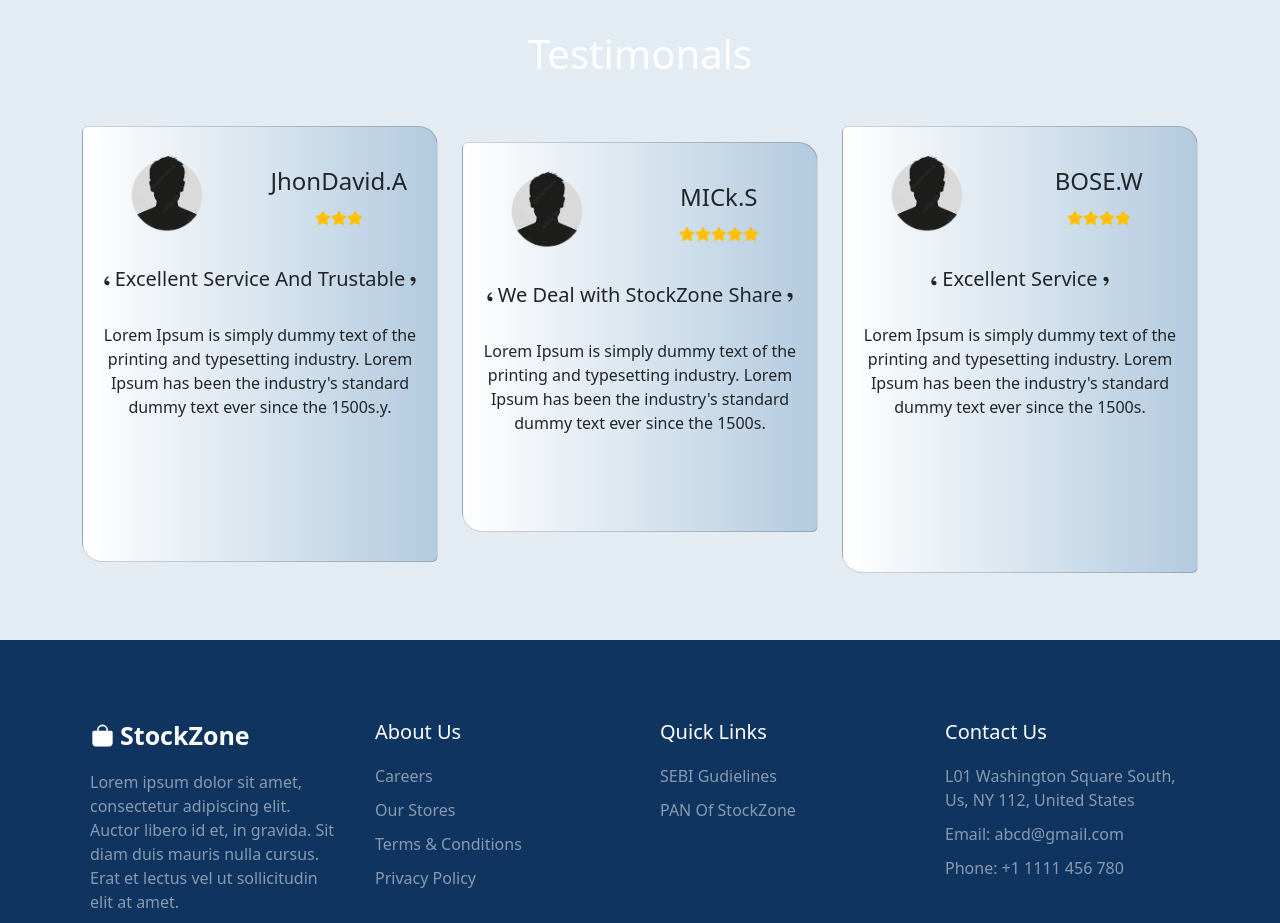
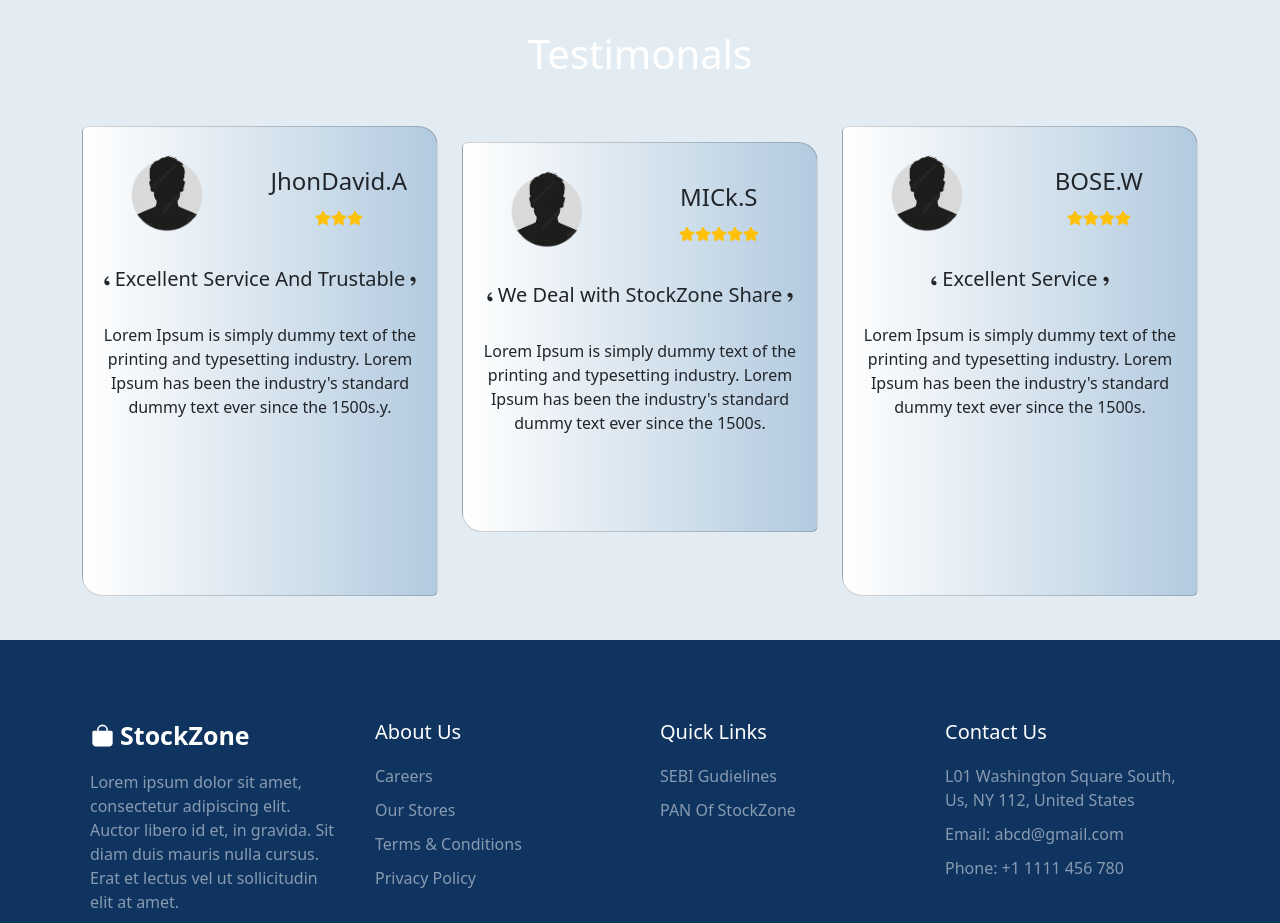
Before and after one commit to RajanRajRtr/stockZone, a React (Create React App) app: page / in a window 1280 px wide. Shown: the part 4020-4943 px from the top of the page. Built offline with nearby package versions, Linux system fonts and the light colour scheme; no server answers.

Commit message:
updated code news

```diff
--- a/src/components/wrapper/News.css
+++ b/src/components/wrapper/News.css
@@ -155,14 +155,14 @@ article:has(:hover, :focus) {
   }
 }
 
-@media (min-width: 320px) and (max-width: 376px) {
+@media (min-width: 322px) and (max-width: 376px) {
   article {
-    width: 290px !important;
+    width: 330px !important;
   }
 }
 
-@media (min-width: 377px) and (max-width: 425px) {
+@media screen and (max-width: 321px) {
   article {
-    width: 290px !important;
+    width: 268px !important;
   }
 }
--- a/src/components/wrapper/Testimonal.jsx
+++ b/src/components/wrapper/Testimonal.jsx
@@ -21,7 +21,7 @@ const Testimonal = () => {
           </h1>
         </Row>
         <Row className="my-4">
-          <Col md={4} sm={12} style={{ marginBottom: "3%" }}>
+          <Col md={4} sm={12}>
             <Card className="gradient-card">
               <Row className="mt-3">
                 <Col md={5}>
@@ -94,7 +94,7 @@ const Testimonal = () => {
               </Row>
             </Card>
           </Col>
-          <Col md={4} sm={12} style={{ marginBottom: "2%" }}>
+          <Col md={4} sm={12}>
             <Card className="gradient-card">
               <Row className="mt-3">
                 <Col md={5}>
```
